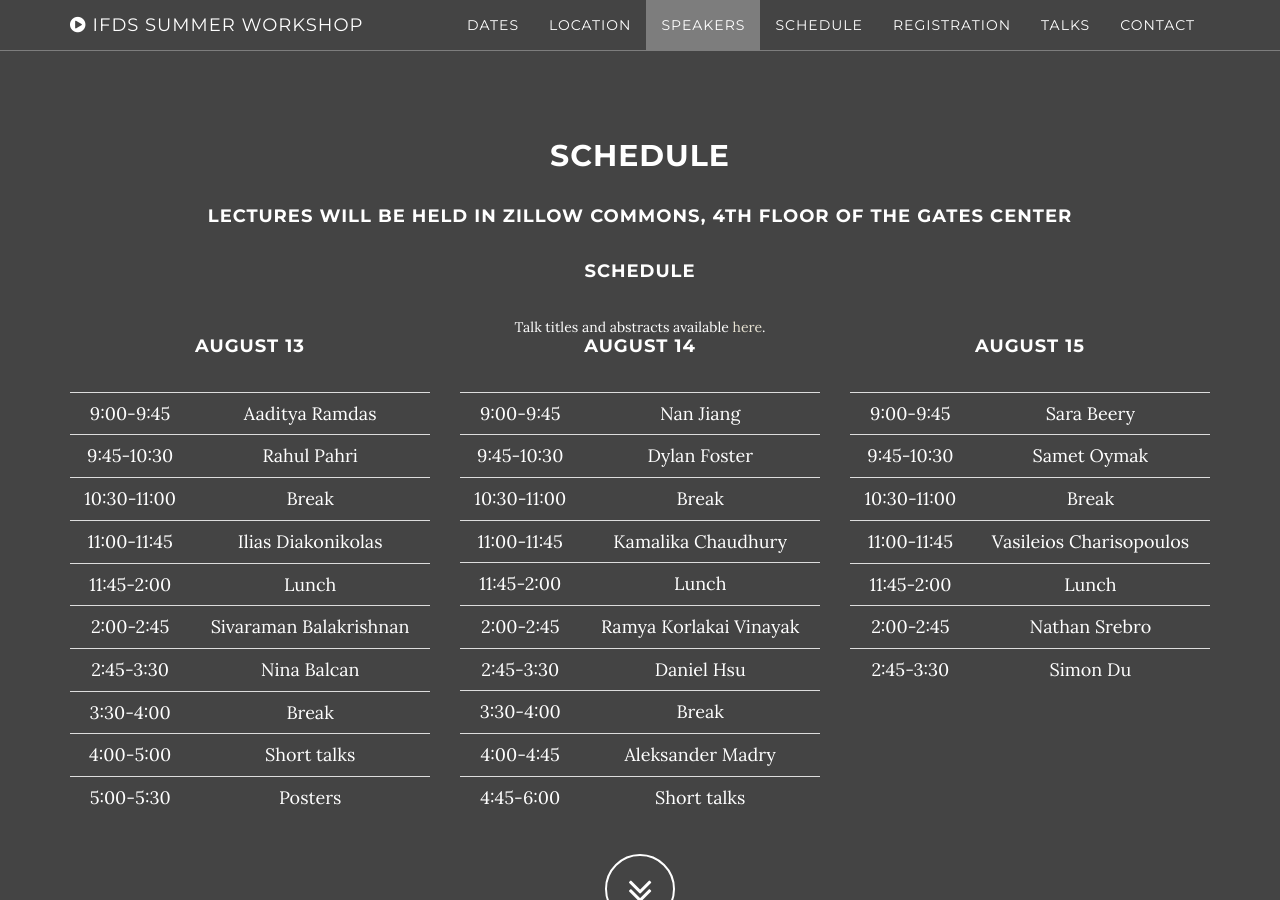
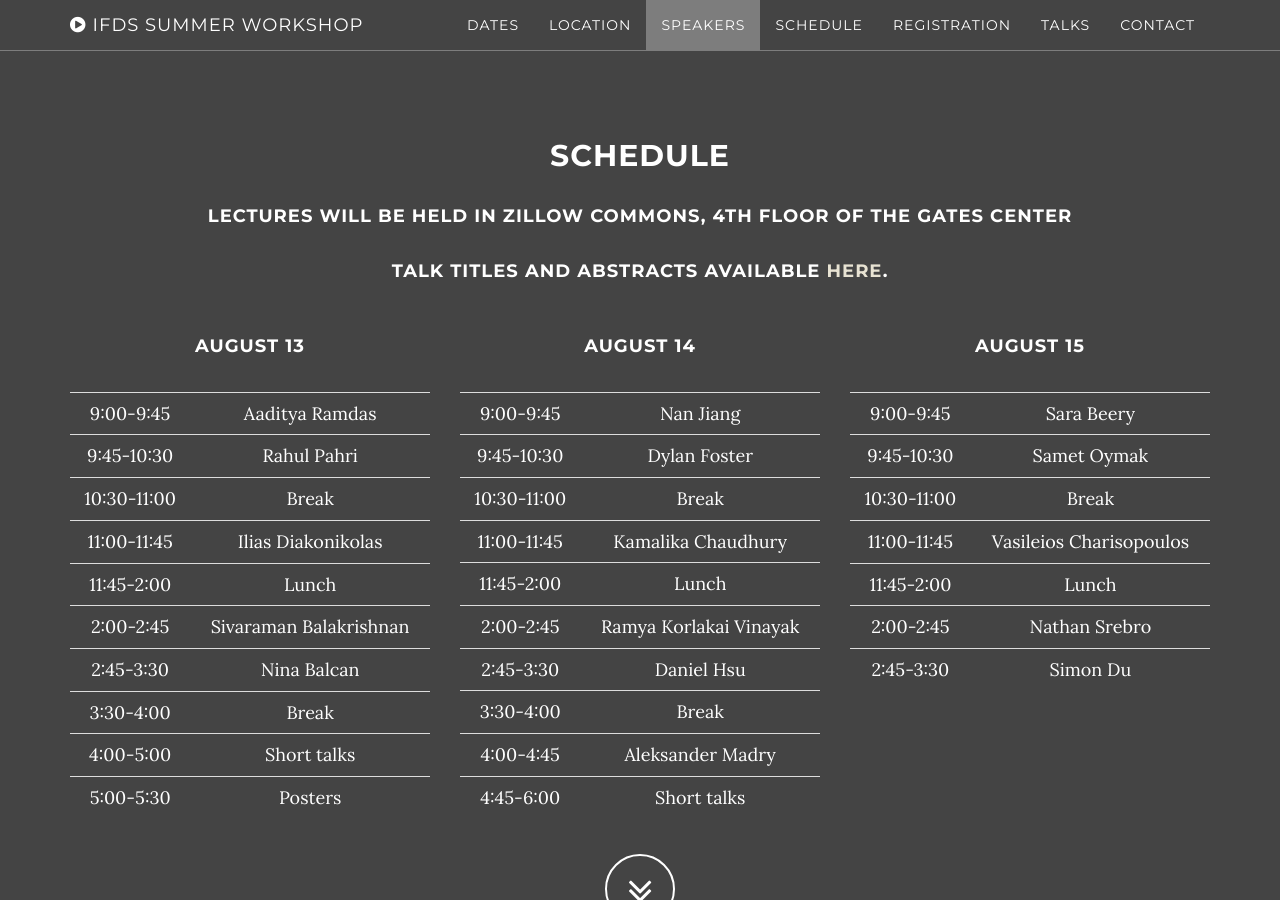
Before and after one commit to kgjamieson/ifds-workshop-2025, a Jekyll site: the page built from index.html, in a window 1280 px wide and 900 px high, scrolled down 4373 px. Built offline with Jekyll 4.4.1, drawn with Linux system fonts in a browser that asks for light colours.

Commit message:
Update schedule.html

```diff
--- a/_includes/schedule.html
+++ b/_includes/schedule.html
@@ -11,11 +11,12 @@
 <!--           <h4> The final schedule will be posted soon </h4> -->
 
 <!--           <h4><a href="img/drds22_abstracts.pdf">Talk titles and abstracts</a> </h4> -->
-          <h4>Schedule</h4>
+
 
           <div class="row">
-              Talk titles and abstracts available <a href="https://docs.google.com/document/d/1bhb3WjV5_LrEkYCxQLyZxa6jWkmdTrkye1my5inI0os/edit?usp=sharing">here</a>.
+              <h4>Talk titles and abstracts available <a href="https://docs.google.com/document/d/1bhb3WjV5_LrEkYCxQLyZxa6jWkmdTrkye1my5inI0os/edit?usp=sharing">here</a>.</h4>
           </div>
+          <br>
 
 
  <div class="row">
```
